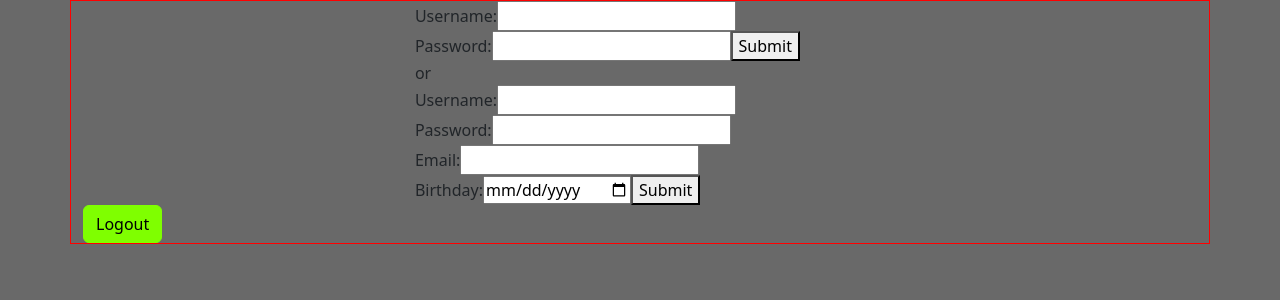
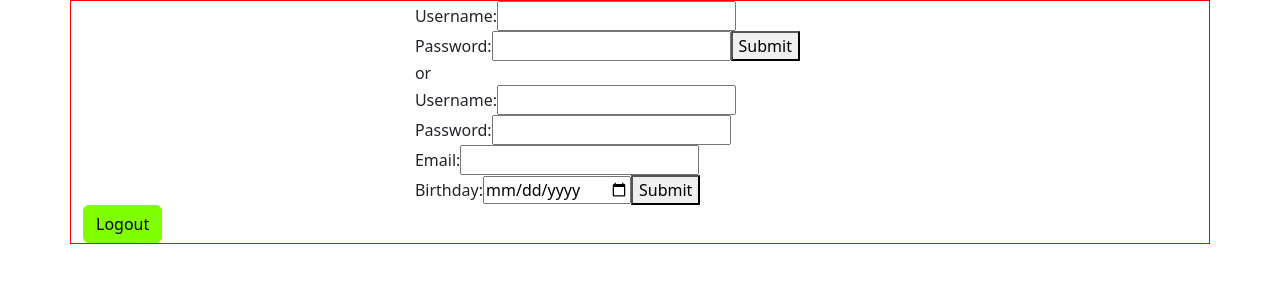
Before and after one commit to JackOliCode/myFlix-client, a React (Vite) app: page / in a window 1280 px wide. Shown: the top 300 px of the page. Built offline with nearby package versions, Linux system fonts and the light colour scheme.

Commit message:
removed bg colour for ease

```diff
--- a/src/index.scss
+++ b/src/index.scss
@@ -1,5 +1,5 @@
 $primary: Chartreuse;
-$body-bg: DimGray;
+
 
 
 @import '~bootstrap/scss/bootstrap.scss';
```
